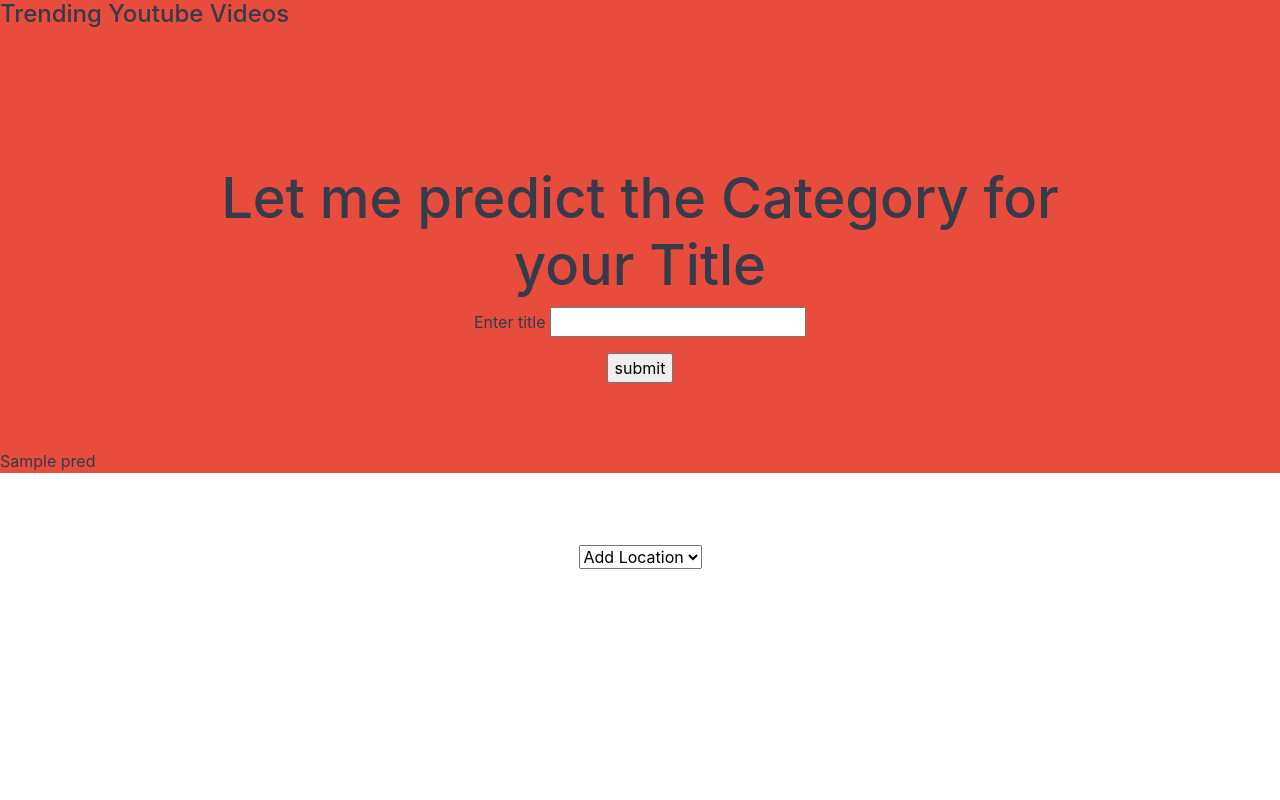
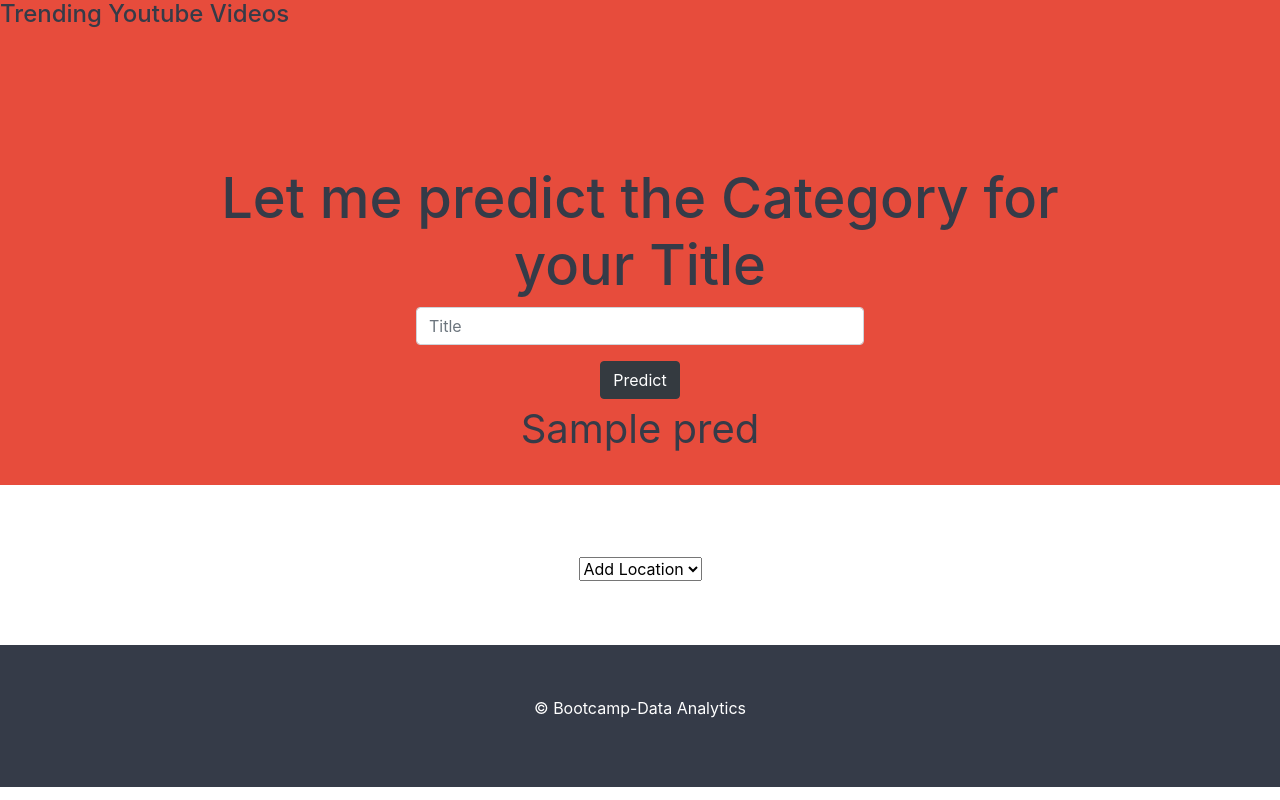
Before and after one commit to benitezal06/Trending-Youtube-Videos-Analysis, a Flask app: template templates/index.html in a window 1280 px wide. Run offline with Flask 2, Linux system fonts and the light colour scheme; the template is opened without the code that fills it: most values are stand-ins (such as "Sample title", 1, 10 or a date in 2020); some libraries are stand-ins or nearby versions.

Commit message:
CSS Updated

```diff
--- a/static/styles.css
+++ b/static/styles.css
@@ -1,4 +1,3 @@
-
 #title {
     background-color: #e74c3c;
     color: #353b48;
@@ -30,3 +29,15 @@ h3{
     padding: 0 0 5%
 
 }
+
+.predict{
+    text-align: center;
+    font-size: 2.5rem;
+}
+
+#footer{
+    background-color: #353b48 ;
+    text-align: center;
+    padding: 4%;
+    color: #ffffff;
+}
--- a/templates/index.html
+++ b/templates/index.html
@@ -23,23 +23,16 @@
 <h1>Let me predict the Category for your Title</h1>
 
 <form action = "http://127.0.0.1:5000/predict" method = "POST">
-  <p>Enter title <input type = "text" name = "title" /></p>
-  <p><input type = "submit" value = "submit" /></p>
+  <p> <input class="w-50 d-inline-block form-control" placeholder="Title" type = "text" name = "title" /></p>
+  <button type="submit" class="btn btn-dark">Predict </button>
+
+<div class="predict">
+{{pred}}
+</div>
 
 </div>
-
-<br>
-{{pred}}<br>
 </div>
 </form>
-
-
-
-
-
-
-
-
 
 </section>
 
@@ -55,11 +48,16 @@
 
     </div>
 
+  <!-- Footer -->
 
+<footer id="footer">
+
+  <p class="text-center">© Bootcamp-Data Analytics</p>
+
+</footer>
 
     <script src="https://d3js.org/d3.v5.min.js"></script>
     <script src="/static/app.js"></script>
-    <script src="../css/styles.css"></script>
   </body>
 
 
```
Also changed, not shown: app.py (+0 -14 lines).
